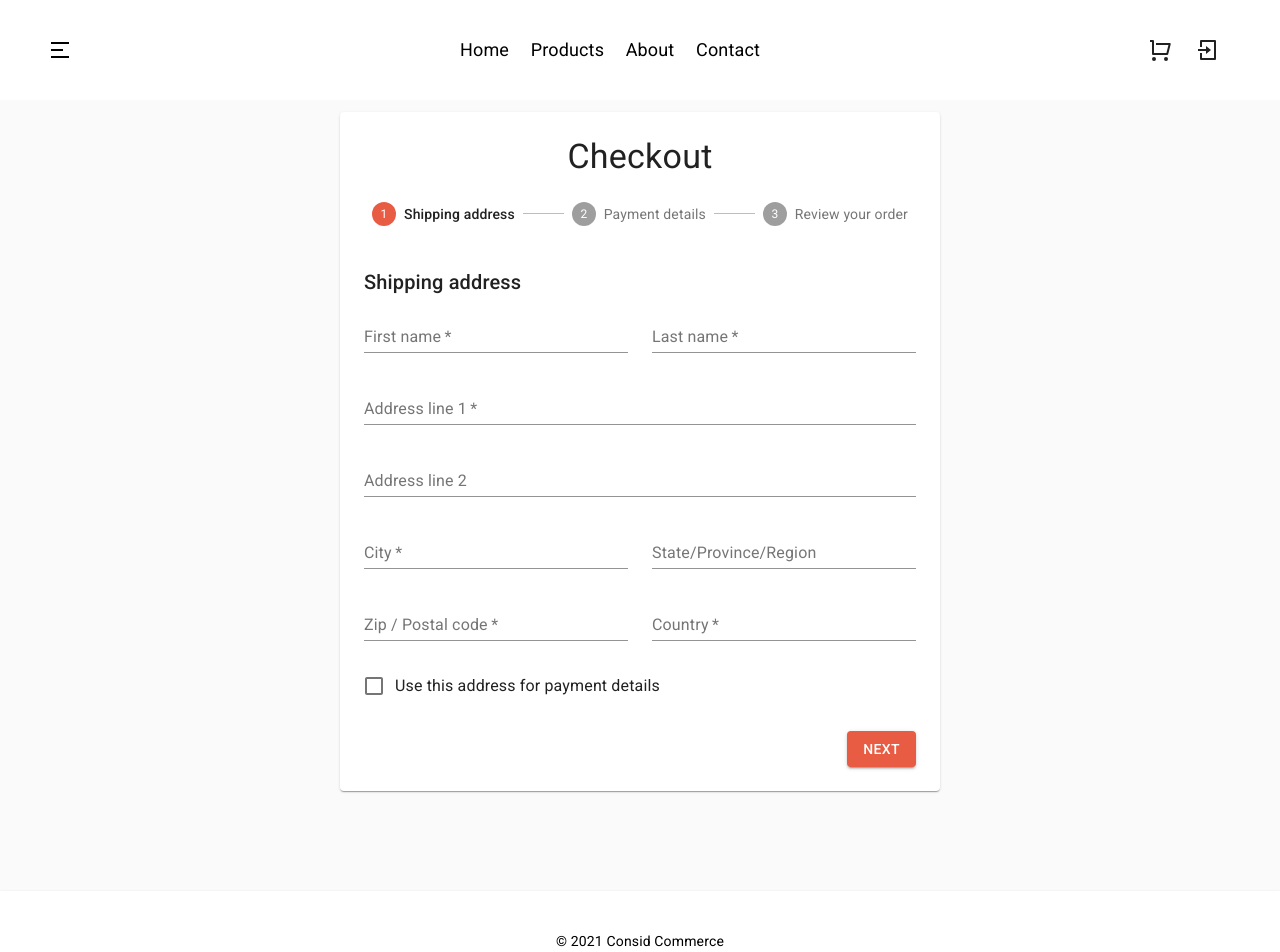
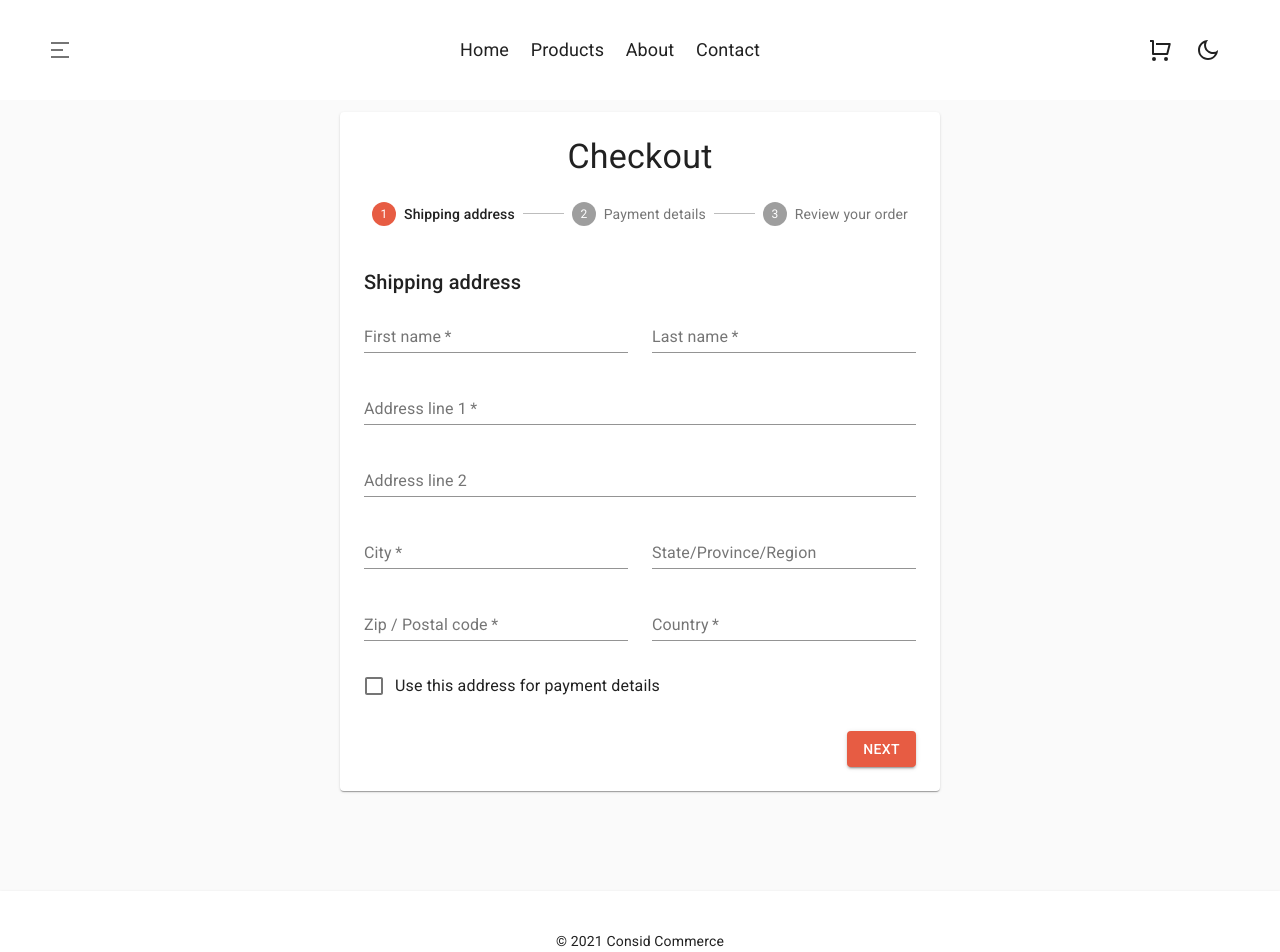
Before and after one commit to H4ckint0sh/consid-commerce, a Next.js app: page /checkout in a window 1280 px wide. Shown: the top 952 px of the page. Built offline with nearby package versions, Linux system fonts and the light colour scheme.

Commit message:
darkmode completed

```diff
--- a/components/Footer.js
+++ b/components/Footer.js
@@ -9,13 +9,11 @@ import Link from 'next/link';
 
 const useStyles = makeStyles((theme) => ({
   paper: {
-    backgroundColor: theme.palette.common.white,
     width: '100%',
     [theme.breakpoints.up('sm')]: {
       height: '100px',
       marginTop: '100px',
     },
-    color: 'white',
     borderRadius: 0,
     padding: theme.spacing(2, 0),
     display: 'flex',
@@ -31,9 +29,7 @@ const Footer = () => {
         <Container>
           <Grid container justify="center" alignItems="center">
             <Link href="/">
-              <span style={{ color: '#000' }}>
-                &copy; {new Date().getFullYear()} Consid Commerce
-              </span>
+              <span>&copy; {new Date().getFullYear()} Consid Commerce</span>
             </Link>
           </Grid>
         </Container>
--- a/components/Navbar.js
+++ b/components/Navbar.js
@@ -25,7 +25,8 @@ import {
 import {
   RiMenu2Line,
   RiShoppingCartLine,
-  RiLoginBoxLine,
+  RiSunLine,
+  RiMoonLine,
 } from 'react-icons/ri';
 
 import Link from 'next/link';
@@ -164,14 +165,14 @@ export default function Navbar() {
               aria-label="menu"
               onClick={(e) => handleSidebarOpen()}
             >
-              <RiMenu2Line color={!onTop ? 'black' : 'white'} />
+              <RiMenu2Line color={!onTop ? 'inherit' : 'white'} />
             </IconButton>
             <Hidden smDown>
               <div className={classes.listContainer}>
                 {menuList.map((el) => (
                   <div
                     style={{
-                      color: onTop ? 'white' : 'black',
+                      color: onTop ? 'white' : 'inherit',
                       fontSize: '18px',
                     }}
                     key={el.name}
@@ -201,7 +202,11 @@ export default function Navbar() {
                 color="inherit"
                 onClick={() => dispatch(toggleDarkMode(!darkMode))}
               >
-                <RiLoginBoxLine color={!onTop ? 'inherit' : 'white'} />
+                {darkMode ? (
+                  <RiSunLine color={!onTop ? 'inherit' : 'white'} />
+                ) : (
+                  <RiMoonLine color={!onTop ? 'inherit' : 'white'} />
+                )}
               </IconButton>
             </div>
           </Toolbar>
```
